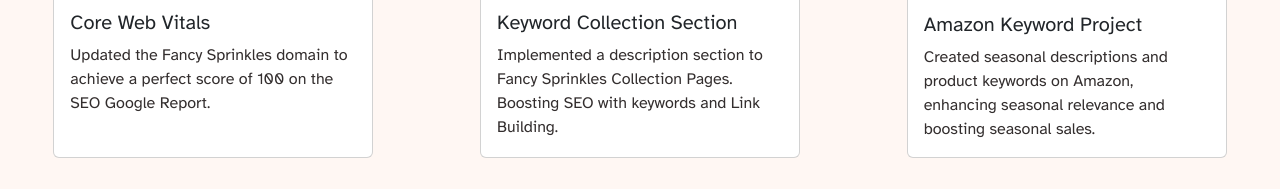
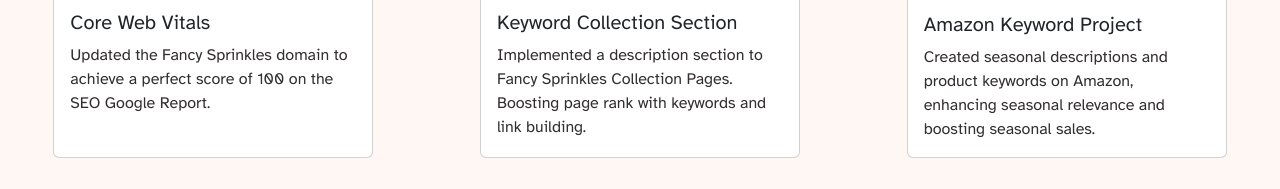
Before and after one commit to ajosvargas/portfolio, a plain HTML site: page work.html in a window 1280 px wide. Shown: the part 970-1159 px from the top of the page. Drawn offline with nearby package versions, Linux system fonts and the light colour scheme; a web font is replaced by a local one.

```diff
--- a/work.html
+++ b/work.html
@@ -84,7 +84,7 @@
                     <img src="photos/keywords.png" class="card-img-top" alt="happydayz homepage gif">
                     <div class="card-body">
                       <h5 class="card-title">Keyword Collection Section</h5>
-                      <p class="card-text">Implemented a description section to Fancy Sprinkles Collection Pages. Boosting SEO with keywords and Link Building.</p>
+                      <p class="card-text">Implemented a description section to Fancy Sprinkles Collection Pages. Boosting page rank with keywords and link building.</p>
                     </div>
                 </div>
                 <div class="card col-5 col-lg-3  mt-4 mt-lg-0">
```
